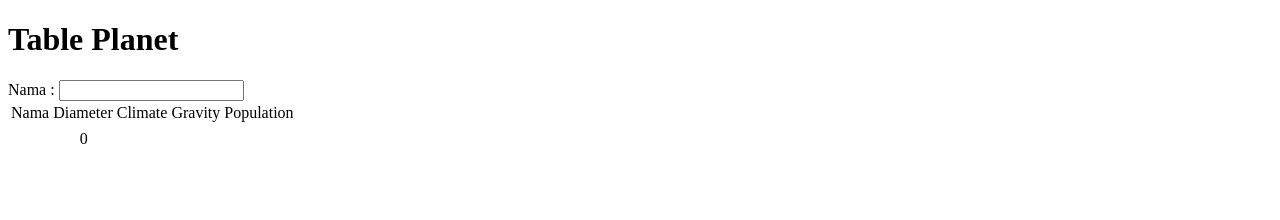
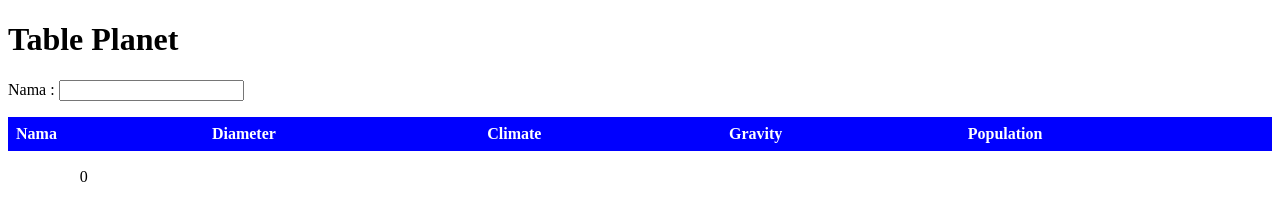
Before and after one commit to arifinreinaldo/Exercise3, a plain HTML site: page index.html in a window 1280 px wide. Drawn offline with Linux system fonts and the light colour scheme; no server answers.

Commit message:
add css file

```diff
--- a/css/style.css
+++ b/css/style.css
@@ -1,3 +1,17 @@
-body{
-	padding : 10px;
-}
+table {
+	margin-top:1em;
+	padding-left: 10px;
+	padding-right: 10px;
+	border-collapse: collapse;
+	width: 100%;
+  }
+  th {
+	background-color: blue;
+	color: white;
+  }
+  th, td {
+	text-align: left;
+	padding: 8px;
+  }
+
+  tr:nth-child(even){background-color: #f2f2f2}
--- a/index.html
+++ b/index.html
@@ -1,6 +1,13 @@
 <!DOCTYPE html>
 <html lang="en">
 
+    <head>
+        <meta charset="UTF-8">
+        <meta name="viewport" content="width=device-width, initial-scale=1.0">
+        <meta http-equiv="X-UA-Compatible" content="ie=edge">
+        <title>Document</title>
+        <link rel="stylesheet" href="css/style.css">
+    </head>
 <body>
     <h1>Table Planet</h1>
 
@@ -8,11 +15,11 @@
     <table id="tablePlanet">
         <thead>
             <tr>
-                <td>Nama</td>
-                <td>Diameter</td>
-                <td>Climate</td>
-                <td>Gravity</td>
-                <td>Population</td>
+                <th>Nama</th>
+                <th>Diameter</th>
+                <th>Climate</th>
+                <th>Gravity</th>
+                <th>Population</th>
             </tr>
         </thead>
         <tbody id="bodyTable">
@@ -28,13 +35,6 @@
     <button id="prevButt" onclick="prevClick()">Previous</button>
     <span id="count">0</span>
     <button id="nextButt" onclick="nextClick()">Next</button>
-</body>
-
-<head>
-    <meta charset="UTF-8">
-    <meta name="viewport" content="width=device-width, initial-scale=1.0">
-    <meta http-equiv="X-UA-Compatible" content="ie=edge">
-    <title>Document</title>
     <script>
         var results,next,prev,url;
         function defaultState(){
@@ -148,6 +148,5 @@
             document.getElementById('bodyTable').innerHTML = body;
         }
     </script>
-</head>
-
+</body>
 </html>
```
